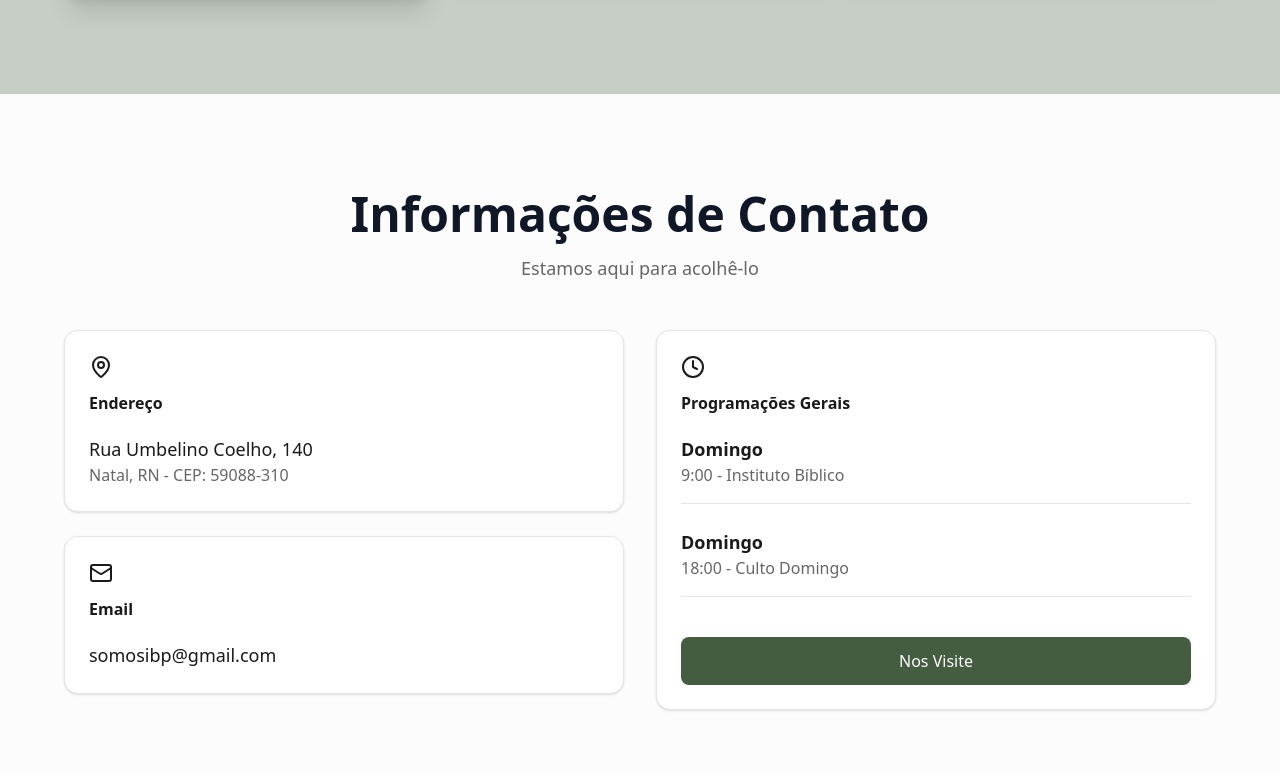
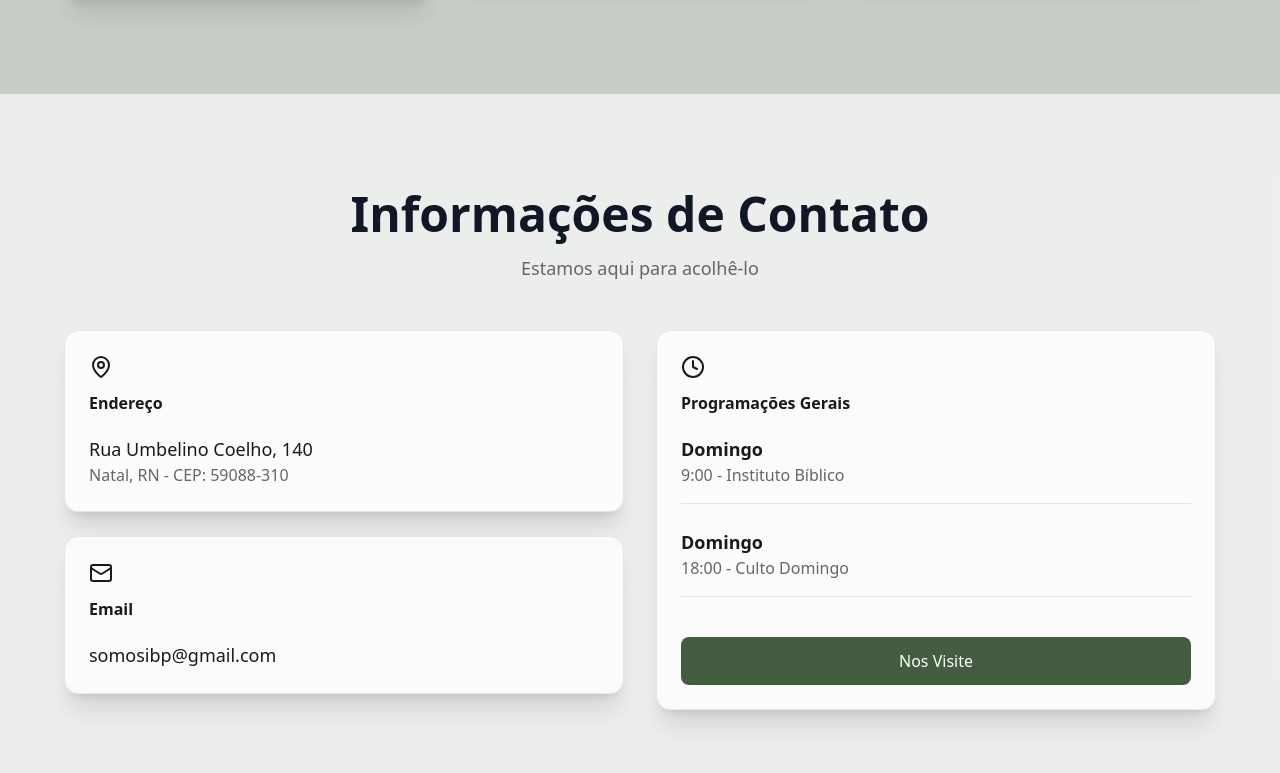
Before and after one commit to JVitorbs/ibp-next, a Next.js app: page / in a window 1280 px wide. Shown: the part 2367-3140 px from the top of the page. Built offline with nearby package versions, Linux system fonts and the light colour scheme.

Commit message:
feat: Estiliza e anima seção de contato

```diff
--- a/src/components/ContactSection.tsx
+++ b/src/components/ContactSection.tsx
@@ -3,11 +3,13 @@
 import { Card, CardContent, CardHeader, CardTitle } from "@/components/ui/card";
 import { Button } from "@/components/ui/button";
 import { MapPin, Phone, Mail, Clock } from "lucide-react";
+import { ScrollReveal } from "@/components/ScrollReveal";
 
 export default function ContactSection() {
   return (
-    <section id="contato" className="py-16 md:py-24 px-4 bg-muted/30">
+    <section id="contato" className="py-16 md:py-24 px-4 bg-primary/10">
       <div className="max-w-6xl mx-auto">
+        <ScrollReveal direction="up">
           <div className="text-center mb-12">
             <h2 className="text-4xl md:text-5xl font-bold mb-4">
               Informações de Contato
@@ -16,11 +18,13 @@ export default function ContactSection() {
               Estamos aqui para acolhê-lo
             </p>
           </div>
+        </ScrollReveal>
 
         <div className="grid md:grid-cols-2 gap-8">
           {/* Informações */}
           <div className="space-y-6">
-            <Card>
+            <ScrollReveal direction="left" delay={200}>
+              <Card className="bg-white/75 shadow-xl">
                 <CardHeader>
                   <MapPin className="h-6 w-6 mb-2" />
                   <CardTitle>Endereço</CardTitle>
@@ -30,8 +34,10 @@ export default function ContactSection() {
                   <p className="text-muted-foreground">Natal, RN - CEP: 59088-310</p>
                 </CardContent>
               </Card>
+            </ScrollReveal>
 
-            <Card>
+            <ScrollReveal direction="left" delay={400}>
+              <Card className="bg-white/75 shadow-xl">
                 <CardHeader>
                   <Mail className="h-6 w-6 mb-2" />
                   <CardTitle>Email</CardTitle>
@@ -42,10 +48,12 @@ export default function ContactSection() {
                   </a>
                 </CardContent>
               </Card>
+            </ScrollReveal>
           </div>
 
           {/* Horários */}
-          <Card className="h-fit">
+          <ScrollReveal direction="right" delay={200}>
+            <Card className="h-fit bg-white/75 shadow-xl">
               <CardHeader>
                 <Clock className="h-6 w-6 mb-2" />
                 <CardTitle>Programações Gerais</CardTitle>
@@ -64,6 +72,7 @@ export default function ContactSection() {
                 </Button>
               </CardContent>
             </Card>
+          </ScrollReveal>
         </div>
       </div>
     </section>
```
Lines whose indentation alone changed are shown as unchanged.
